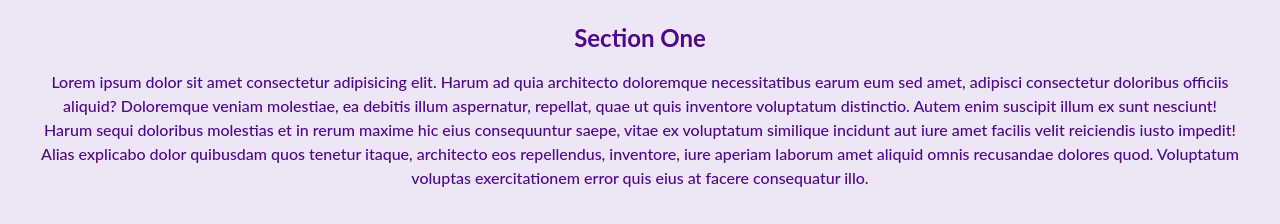
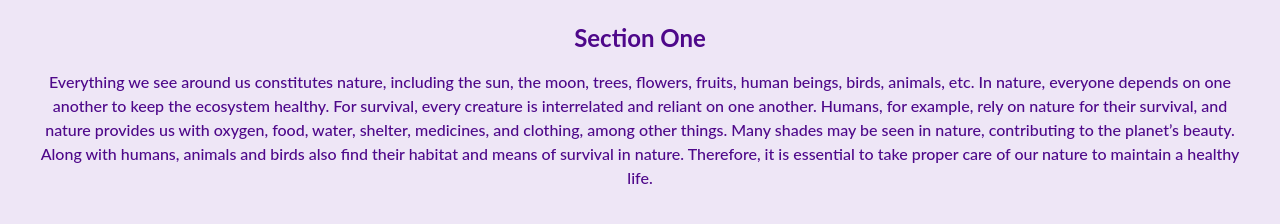
Before and after one commit to 1978SudipLogan/Parallax_World, a plain HTML site: page index.html in a window 1280 px wide. Shown: the part 814-1038 px from the top of the page. Drawn offline with Linux system fonts and the light colour scheme; grey boxes are pictures that could not be loaded.

Commit message:
content in section three index.html

```diff
--- a/index.html
+++ b/index.html
@@ -16,14 +16,13 @@
     </section>
     <section class="section section-light">
         <h2>Section One</h2>
-        <p>Lorem ipsum dolor sit amet consectetur adipisicing elit. Harum ad quia architecto doloremque necessitatibus
-            earum eum sed amet, adipisci consectetur doloribus officiis aliquid? Doloremque veniam molestiae, ea debitis
-            illum aspernatur, repellat, quae ut quis inventore voluptatum distinctio. Autem enim suscipit illum ex sunt
-            nesciunt! Harum sequi doloribus molestias et in rerum maxime hic eius consequuntur saepe, vitae ex
-            voluptatum similique incidunt aut iure amet facilis velit reiciendis iusto impedit! Alias explicabo dolor
-            quibusdam quos tenetur itaque, architecto eos repellendus, inventore, iure aperiam laborum amet aliquid
-            omnis recusandae dolores quod. Voluptatum voluptas exercitationem error quis eius at facere
-            consequatur illo.</p>
+        <p>Everything we see around us constitutes nature, including the sun, the moon, trees, flowers, fruits, human
+            beings, birds, animals, etc. In nature, everyone depends on one another to keep the ecosystem healthy. For
+            survival, every creature is interrelated and reliant on one another. Humans, for example, rely on nature for
+            their survival, and nature provides us with oxygen, food, water, shelter, medicines, and clothing, among
+            other things. Many shades may be seen in nature, contributing to the planet’s beauty. Along with humans,
+            animals and birds also find their habitat and means of survival in nature. Therefore, it is essential to
+            take proper care of our nature to maintain a healthy life.</p>
     </section>
     <section class="pimg2">
         <div class="ptext">
```
